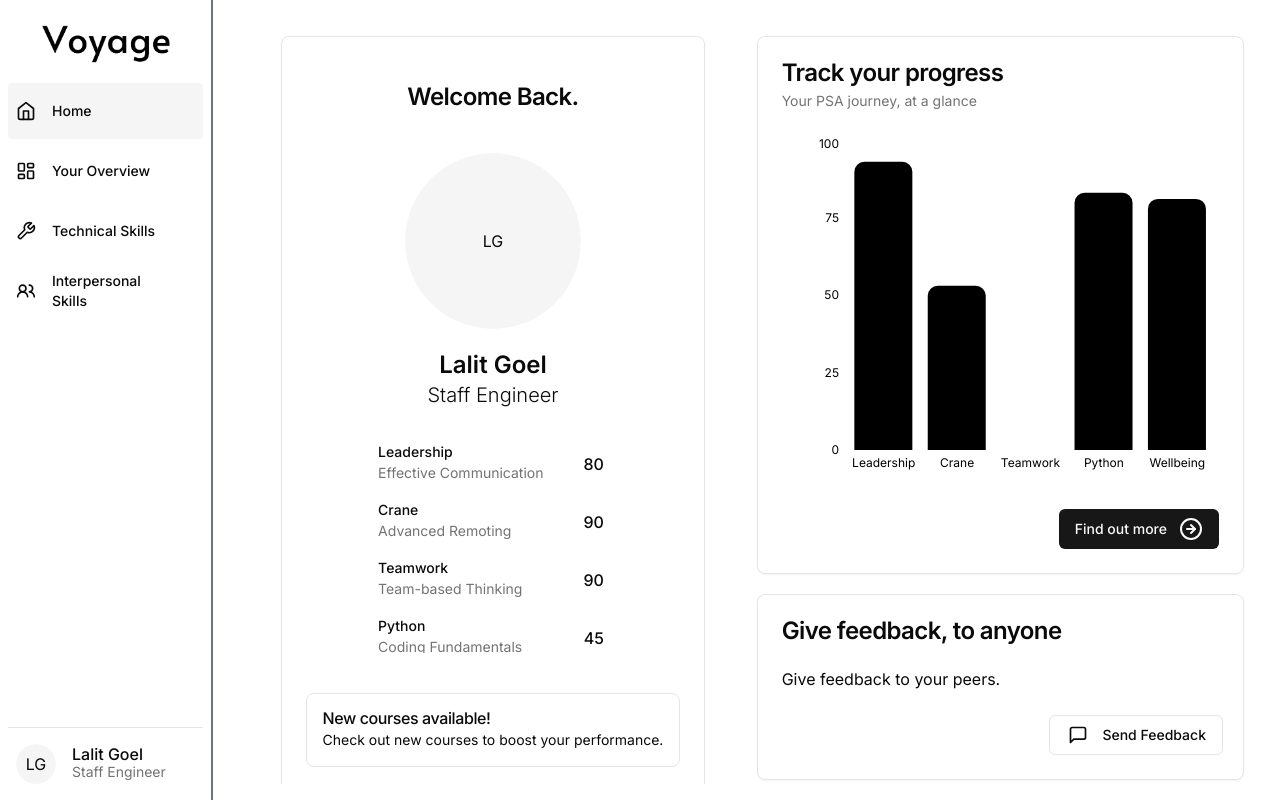
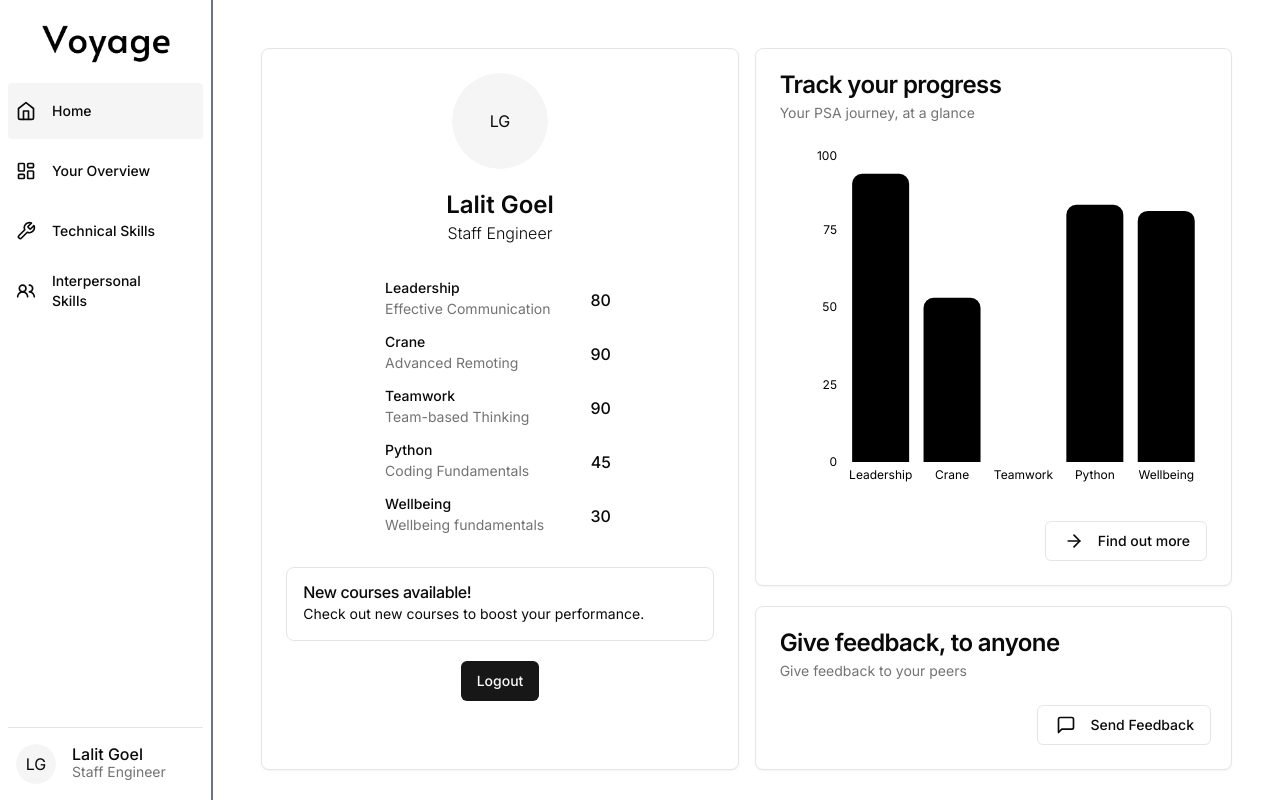
Before and after one commit to tanshaochong/voyage, a Next.js app: page /home in a window 1280 px wide. Built offline with nearby package versions, Linux system fonts and the light colour scheme.

Commit message:
feat: fix home alignment

```diff
--- a/app/home/page.tsx
+++ b/app/home/page.tsx
@@ -1,4 +1,4 @@
-import { ArrowLeft, ArrowRightCircle, MessageSquareIcon } from 'lucide-react';
+import { ArrowLeft, ArrowRight, MessageSquareIcon } from 'lucide-react';
 import Link from 'next/link';
 
 import { FeedbackForm } from '@/components/home/FeedbackForm';
@@ -32,24 +32,18 @@ import { cn } from '@/lib/utils';
 
 export default function HomePage() {
   return (
-    <div className="flex justify-center w-full h-full box-border columns-2 gap-5 p-5 ">
-      <div className="justify-center items-center w-full h-fit flex flex-col">
-        <Card className=" p-6 h-full flex flex-col justify-center items-center">
-          <CardHeader>
-            <CardTitle>Welcome Back.</CardTitle>
-          </CardHeader>
-          <Avatar className="w-44 h-44 mt-5">
+    <div className="container grid grid-cols-2 justify-center w-full h-full box-border gap-4 py-8">
+      <div className="justify-center items-center w-full flex flex-col grow">
+        <Card className="p-6 h-full w-full flex flex-col justify-center items-center">
+          <Avatar className="w-24 h-24">
             <AvatarImage />
             <AvatarFallback>LG</AvatarFallback>
           </Avatar>
-
           <div className="mt-5 mb-1 text-2xl font-semibold">Lalit Goel</div>
-          <small className="text-xl font-light leading-none mb-10">
+          <small className="text-base font-light leading-none mb-10">
             Staff Engineer
           </small>
-
           <ProfileInfo />
-
           <Alert className="">
             <AlertTitle>New courses available!</AlertTitle>
             <AlertDescription>
@@ -73,18 +67,18 @@ export default function HomePage() {
           <CardFooter className="flex justify-end">
             <Link
               href="/overview"
-              className={cn(buttonVariants({ variant: 'default' }))}
+              className={cn(buttonVariants({ variant: 'outline' }))}
             >
+              <ArrowRight className="h-5 mr-3" />
               Find out more
-              <ArrowRightCircle className="ml-3" />
             </Link>
           </CardFooter>
         </Card>
         <Card className="h-fit">
           <CardHeader>
             <CardTitle>Give feedback, to anyone</CardTitle>
+            <CardDescription>Give feedback to your peers</CardDescription>
           </CardHeader>
-          <CardContent>Give feedback to your peers.</CardContent>
           <CardFooter className="justify-end align-bottom h-fit pr-5">
             <FeedbackFormDialog />
           </CardFooter>
--- a/components/home/ProfileInfo.tsx
+++ b/components/home/ProfileInfo.tsx
@@ -2,7 +2,7 @@ import { Avatar, AvatarFallback, AvatarImage } from '@/components/ui/avatar';
 
 export function ProfileInfo() {
   return (
-    <div className="space-y-5 h-52 overflow-auto  mb-10">
+    <div className="space-y-4 h-fit mb-8">
       <div className="flex items-center">
         <div className="ml-4 space-y-1">
           <p className="text-sm font-medium leading-none">Leadership</p>
```
